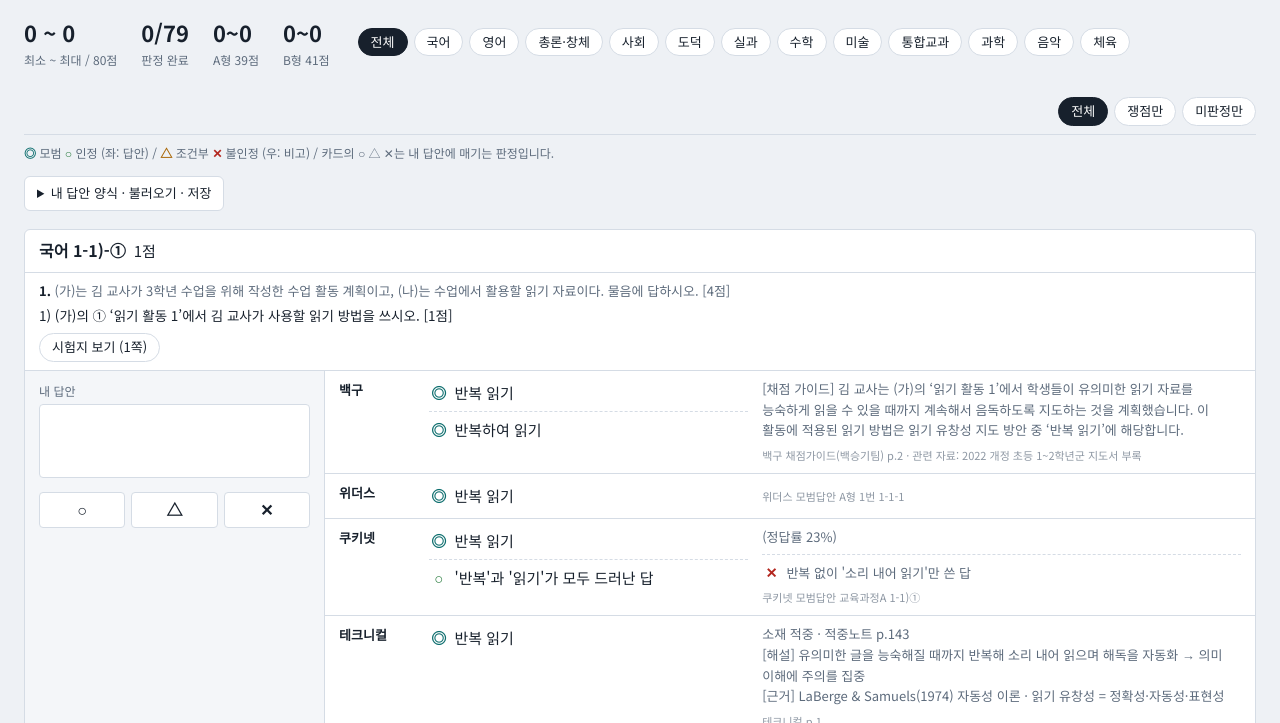
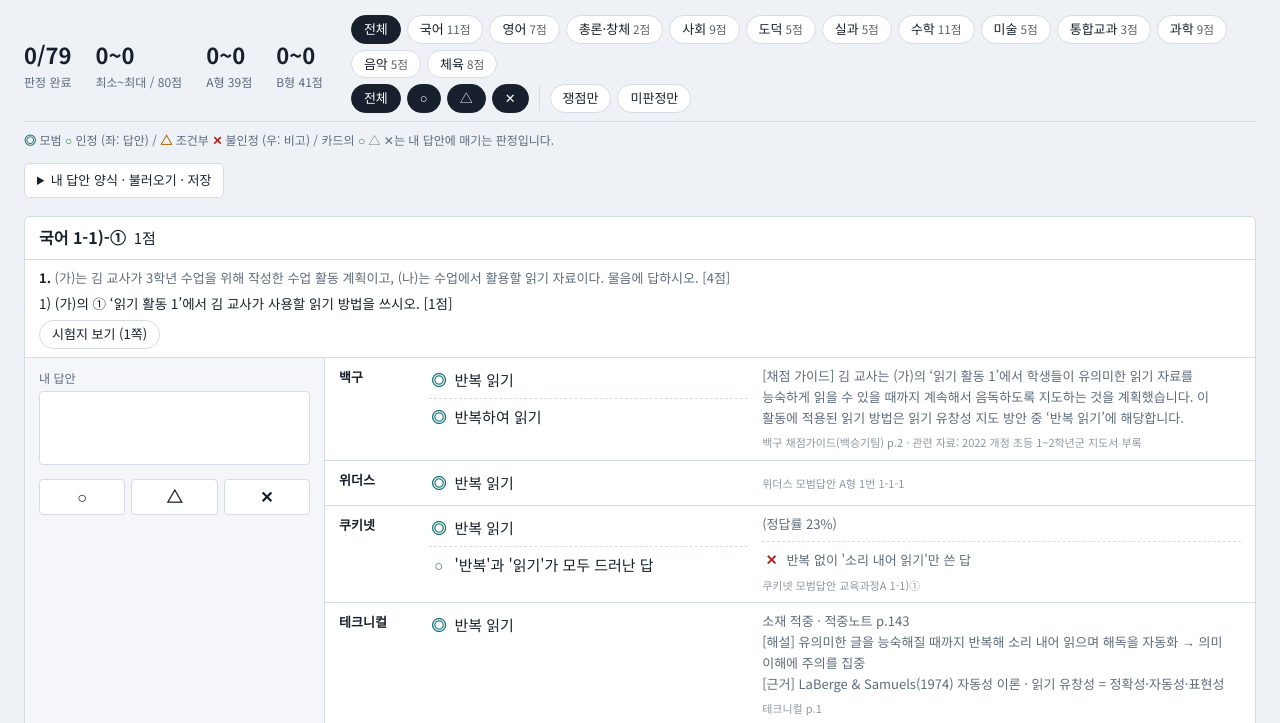
Before and after one commit to wybhrockstar/2027-IMGO-Scoring, a plain HTML site: page index.html in a window 1280 px wide. Shown: the part 76-799 px from the top of the page. Drawn offline with Linux system fonts and the light colour scheme.

Commit message:
Add files via upload

```diff
--- a/index.html
+++ b/index.html
@@ -18,7 +18,9 @@ h1{font-size:20px;margin:18px 0 2px}
 .sum{display:flex;gap:24px;align-items:baseline}
 .sum b{font-size:22px}.sum span{font-size:12px;color:var(--sub);display:block}
 .tabs,.filters{display:flex;gap:6px;flex-wrap:wrap}
-.filters{margin-left:auto}
+.ctl{display:flex;flex-direction:column;gap:6px;flex:1;min-width:0}
+.filters .sep{width:1px;background:var(--line);margin:2px 4px}
+.chipbtn .pt{pointer-events:none;opacity:.7;font-size:.9em;margin-left:3px}
 button,select,textarea,input{font:inherit;color:inherit}
 .chipbtn{border:1px solid var(--line);background:var(--card);border-radius:999px;padding:3px 12px;font-size:13px;cursor:pointer}
 .chipbtn[aria-pressed=true]{background:var(--sel);color:var(--selt);border-color:var(--sel)}
@@ -82,8 +84,10 @@ details.tool textarea{width:min(640px,80vw);height:110px;display:block;margin-to
 
 <div class="bar">
   <div class="sum" id="sum"></div>
-  <div class="tabs" id="tabs"></div>
-  <div class="filters" id="filters"></div>
+  <div class="ctl">
+    <div class="tabs" id="tabs"></div>
+    <div class="filters" id="filters"></div>
+  </div>
 </div>
 
 <div class="legend"><i class="mk1">◎</i> 모범 <i class="mk2">○</i> 인정 (좌: 답안) / <i class="mk3">△</i> 조건부 <i class="mk4">✕</i> 불인정 (우: 비고) / 카드의 ○ △ ✕는 내 답안에 매기는 판정입니다.</div>
@@ -112,7 +116,8 @@ const MK={'◎':1,'○':2,'△':3,'✕':4,'—':5};
 const KEY='gachejeom_v1';
 const COLLECT_URL='https://script.google.com/macros/s/AKfycbxNZqJRCm74MPElegBUQ2_vpThVGyBk9raOuPpRS-ucv5gOEm__RxY9DJ0IbDEF_RU8/exec'; // Apps Script 웹앱 URL을 여기에 붙여넣기 (비워 두면 전송 안 함)
 const UID_KEY='gachejeom_uid',SENT_KEY='gachejeom_sent';
-let subjects=[],items=[],view='all',filter='all';
+let subjects=[],items=[],view='all',vset=new Set(['O','T','X']),fDis=false,fOpen=false;
+const SUBPT={korean:11,english:7,chongchang:2,social:9,moral:5,practical:5,math:11,art:5,integrated:3,science:9,music:5,pe:8};
 const QS={},OPEN=new Set(),PGDIR='assets/exam/';
 const pgSrc=id=>PGDIR+id+'.jpg';
 let S={j:{},m:{}};
@@ -187,17 +192,19 @@ function collect(id){
 function summary(){
   const cur=view==='all'?items:items.filter(q=>q.sub===view);
   const p=pts(cur);
-  let h=`<div><b>${p.mn} ~ ${p.mx}</b><span>최소 ~ 최대 / ${p.tot}점</span></div><div><b>${p.done}/${p.n}</b><span>판정 완료</span></div>`;
+  let h=`<div><b>${p.done}/${p.n}</b><span>판정 완료</span></div><div><b>${p.mn}~${p.mx}</b><span>최소~최대 / ${p.tot}점</span></div>`;
   ['A','B'].forEach(f=>{const l=items.filter(q=>q.form===f);if(l.length){const x=pts(l);h+=`<div><b>${x.mn}~${x.mx}</b><span>${f}형 ${x.tot}점</span></div>`}});
   document.getElementById('sum').innerHTML=h;
 }
 function render(){
   const tabs=[['all','전체'],...subjects.map(s=>[s.subject,s.label])];
-  document.getElementById('tabs').innerHTML=tabs.map(([k,l])=>`<button class="chipbtn" data-v="${k}" aria-pressed="${view===k}">${l}</button>`).join('');
-  document.getElementById('filters').innerHTML=[['all','전체'],['dispute','쟁점만'],['open','미판정만']].map(([k,l])=>`<button class="chipbtn" data-f="${k}" aria-pressed="${filter===k}">${l}</button>`).join('');
+  document.getElementById('tabs').innerHTML=tabs.map(([k,l])=>`<button class="chipbtn" data-v="${k}" aria-pressed="${view===k}">${l}${SUBPT[k]!=null?`<span class="pt">${SUBPT[k]}점</span>`:''}</button>`).join('');
+  const fb=(k,l,on)=>`<button class="chipbtn" data-f="${k}" aria-pressed="${on}">${l}</button>`;
+  document.getElementById('filters').innerHTML=fb('all','전체',vset.size===3)+fb('O','○',vset.has('O'))+fb('T','△',vset.has('T'))+fb('X','✕',vset.has('X'))+'<span class="sep"></span>'+fb('dispute','쟁점만',fDis)+fb('open','미판정만',fOpen);
   let list=view==='all'?items:items.filter(q=>q.sub===view);
-  if(filter==='dispute')list=list.filter(dispute);
-  if(filter==='open')list=list.filter(q=>!S.j[q.id]);
+  if(vset.size<3)list=list.filter(q=>vset.has(S.j[q.id]));
+  if(fDis)list=list.filter(dispute);
+  if(fOpen)list=list.filter(q=>!S.j[q.id]);
   document.getElementById('cards').innerHTML=list.length?list.map(cardHTML).join(''):'<div class="empty">조건에 맞는 문항이 없습니다.</div>';
   autosizeAll();
   summary();
@@ -219,9 +226,17 @@ document.addEventListener('click',e=>{
     t.setAttribute('aria-expanded',open);t.textContent=(open?'시험지 접기':'시험지 보기')+' ('+box.children.length+'쪽)';
   }
   else if(t.dataset.j){const id=t.dataset.id;S.j[id]=S.j[id]===t.dataset.j?undefined:t.dataset.j;if(!S.j[id])delete S.j[id];save();collect(id);
-    t.parentNode.querySelectorAll('button').forEach(b=>b.setAttribute('aria-pressed',S.j[id]===b.dataset.j));summary();if(filter==='open')render();}
+    t.parentNode.querySelectorAll('button').forEach(b=>b.setAttribute('aria-pressed',S.j[id]===b.dataset.j));summary();if(fOpen||vset.size<3)render();}
   else if(t.dataset.v){view=t.dataset.v;render()}
-  else if(t.dataset.f){filter=t.dataset.f;render()}
+  else if(t.dataset.f){
+    const k=t.dataset.f;
+    if(k==='dispute')fDis=!fDis;
+    else if(k==='open')fOpen=!fOpen;
+    else if(k==='all')vset=new Set(['O','T','X']);
+    else if(vset.size===3)vset=new Set([k]);
+    else{vset.has(k)?vset.delete(k):vset.add(k);if(!vset.size)vset=new Set(['O','T','X'])}
+    render();
+  }
 });
 function autosize(el){el.style.height='auto';el.style.height=(el.scrollHeight+(el.offsetHeight-el.clientHeight))+'px'}
 function autosizeAll(){document.querySelectorAll('.mine textarea').forEach(autosize)}
```
